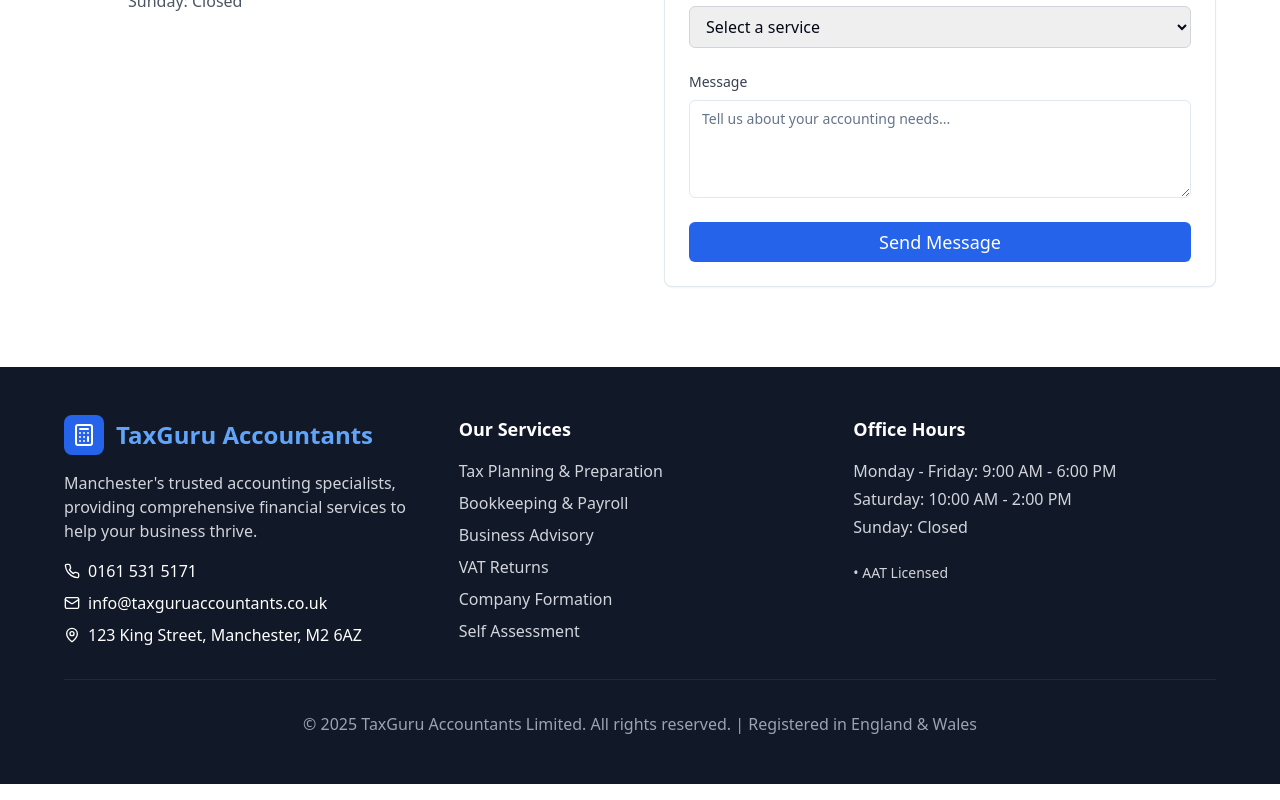
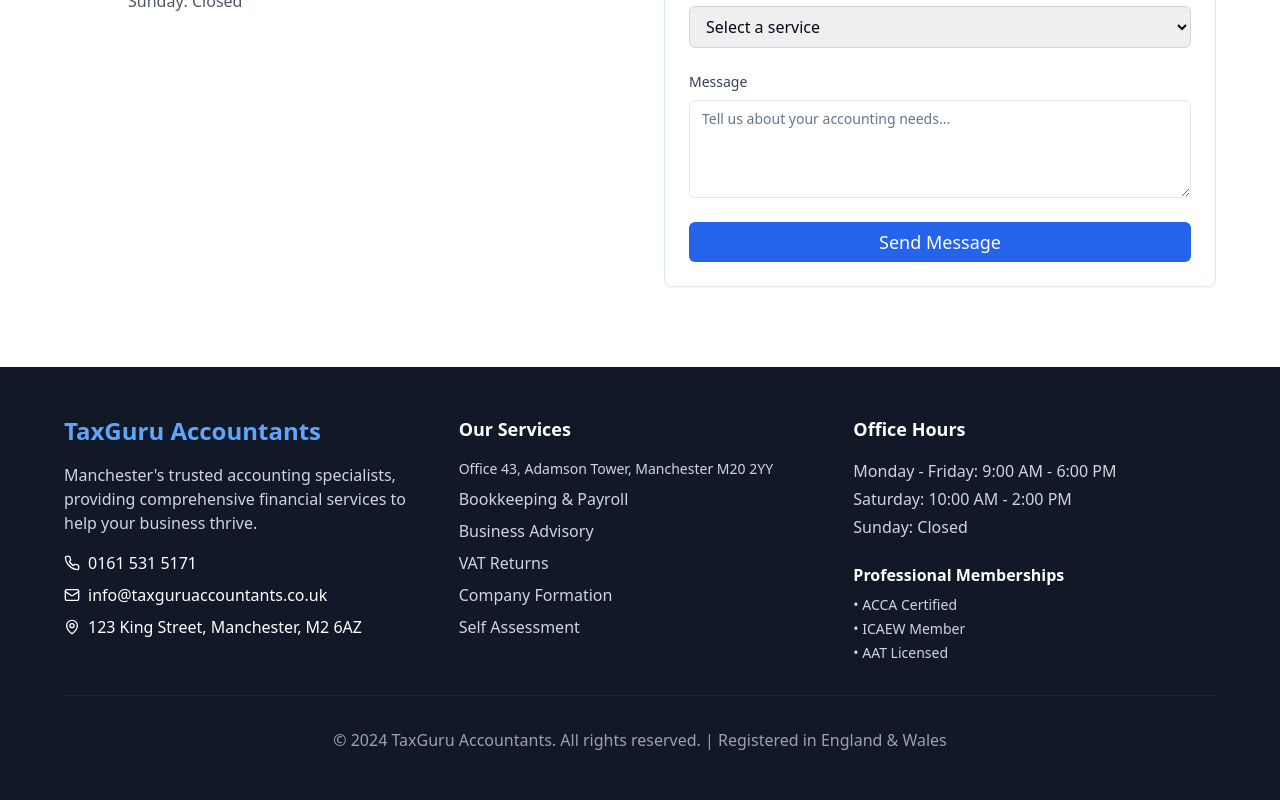
Before and after one commit to TaxGuruMCR/taxguru-manchester-landing, a React (Vite) app: page / in a window 1280 px wide. Shown: the part 3775-4575 px from the top of the page. Built offline with nearby package versions, Linux system fonts and the light colour scheme.

Commit message:
Visual edit in Lovable
Edited UI in Lovable

```diff
--- a/src/components/Footer.tsx
+++ b/src/components/Footer.tsx
@@ -1,18 +1,10 @@
-import { Phone, Mail, MapPin, Calculator } from "lucide-react";
+import { Phone, Mail, MapPin } from "lucide-react";
 const Footer = () => {
-  return (
-    <footer className="bg-gray-900 text-white py-12 px-4">
+  return <footer className="bg-gray-900 text-white py-12 px-4">
       <div className="max-w-6xl mx-auto">
         <div className="grid grid-cols-1 md:grid-cols-3 gap-8">
           <div>
-            {/* Logo in Footer */}
-            <div className="flex items-center gap-3 mb-4">
-              <div className="w-10 h-10 bg-blue-600 rounded-lg flex items-center justify-center">
-                <Calculator className="w-6 h-6 text-white" />
-              </div>
-              <h3 className="text-2xl font-bold text-blue-400">TaxGuru Accountants</h3>
-            </div>
-
+            <h3 className="text-2xl font-bold text-blue-400 mb-4">TaxGuru Accountants</h3>
             <p className="text-gray-300 mb-4">
               Manchester's trusted accounting specialists, providing comprehensive financial services to help your business thrive.
             </p>
@@ -35,7 +27,7 @@ const Footer = () => {
           <div>
             <h4 className="text-lg font-semibold mb-4">Our Services</h4>
             <ul className="space-y-2 text-gray-300">
-              <li>Tax Planning & Preparation</li>
+              <li className="text-sm">Office 43, Adamson Tower, Manchester M20 2YY</li>
               <li>Bookkeeping & Payroll</li>
               <li>Business Advisory</li>
               <li>VAT Returns</li>
@@ -52,10 +44,10 @@ const Footer = () => {
               <p>Sunday: Closed</p>
             </div>
             <div className="mt-6">
-
+              <h5 className="font-semibold mb-2">Professional Memberships</h5>
               <ul className="text-gray-300 text-sm space-y-1">
-
-
+                <li>• ACCA Certified</li>
+                <li>• ICAEW Member</li>
                 <li>• AAT Licensed</li>
               </ul>
             </div>
@@ -63,11 +55,9 @@ const Footer = () => {
         </div>
 
         <div className="border-t border-gray-800 mt-8 pt-8 text-center text-gray-400">
-          <p>© 2025 TaxGuru Accountants Limited. All rights reserved. | Registered in England &amp; Wales</p>
+          <p>&copy; 2024 TaxGuru Accountants. All rights reserved. | Registered in England & Wales</p>
         </div>
       </div>
-    </footer>
-  );
+    </footer>;
 };
-
 export default Footer;
```
